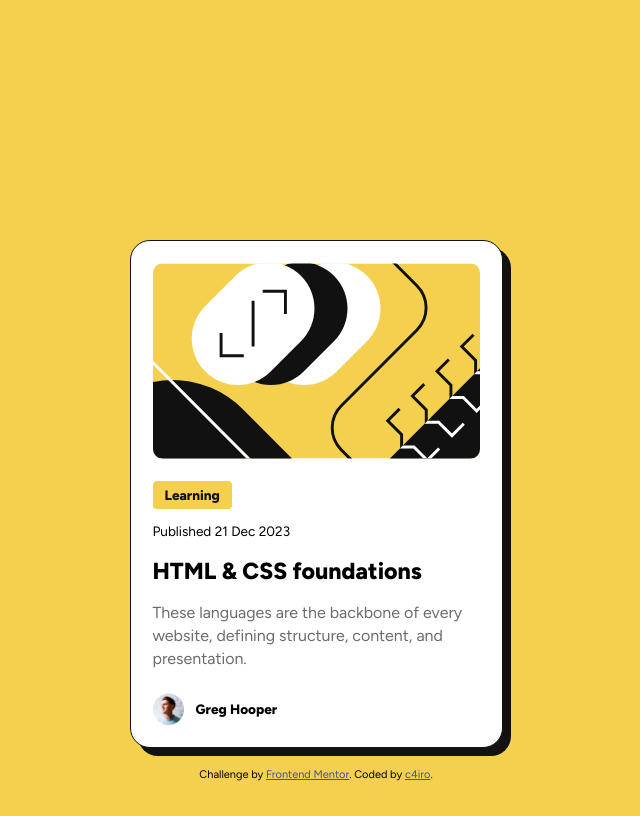
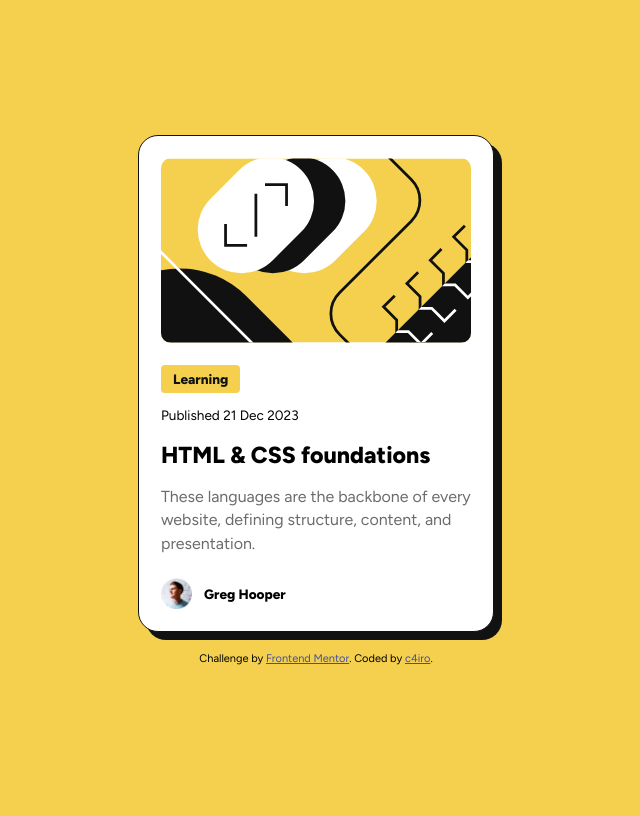
Before and after one commit to c4iro-dev/blog-preview-card, a plain HTML site: page index.html in a window 1280 px wide. Shown: the whole page, without its empty margins (324-964 px from the left). Drawn offline with Linux system fonts and the light colour scheme.

Commit message:
Simplifying some of the card values to be less static. Remove body's default margin.

```diff
--- a/styles/style.css
+++ b/styles/style.css
@@ -22,14 +22,15 @@ body {
     align-items: center;
     justify-content: center;
     min-height: 100vh;
+    margin: 0;
 }
 
 .card {
     background-color: var(--clr-bg-card);
-    max-width: 327px;
+    max-width: 310px;
     min-width: 227px;
     padding: 22px;
-    margin: 205px auto 0;
+    margin: 0 auto;
     border-radius: 20px;
     border: 1px solid var(--clr-neutral-950);
     box-shadow: 8px 8px var(--clr-neutral-950);
```
